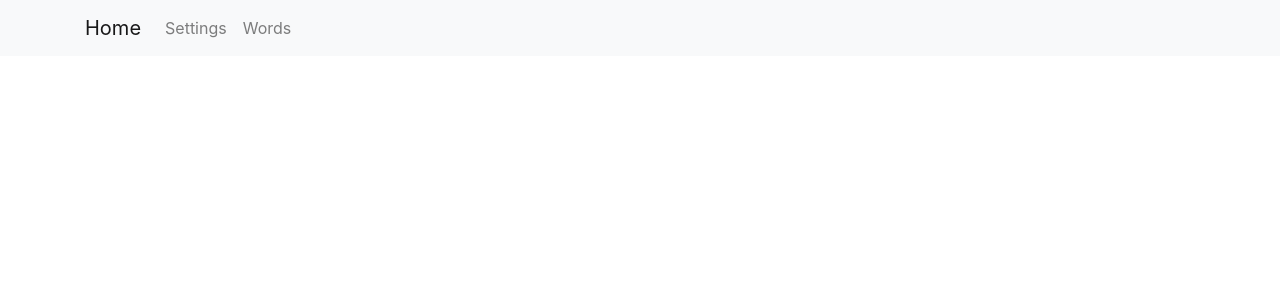
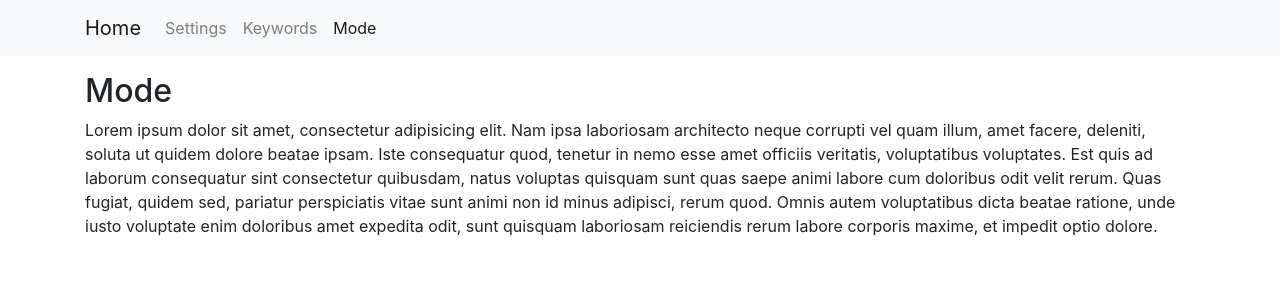
Before and after one commit to ivirsen76/proxy-sql, a React (Create React App) app: page /mode in a window 1280 px wide. Shown: the top 300 px of the page. Built offline with nearby package versions, Linux system fonts and the light colour scheme.

Commit message:
Add Keywords page

```diff
--- a/src/App.js
+++ b/src/App.js
@@ -4,6 +4,7 @@ import { BrowserRouter as Router, Switch, Route } from "react-router-dom";
 import Home from "./pages/Home";
 import Settings from "./pages/Settings";
 import Words from "./pages/Words";
+import Mode from "./pages/Mode";
 import style from "./App.module.css";
 
 export default () => {
@@ -16,6 +17,7 @@ export default () => {
                         <Route exact path="/" component={Home} />
                         <Route exact path="/settings" component={Settings} />
                         <Route exact path="/words" component={Words} />
+                        <Route exact path="/mode" component={Mode} />
                     </Switch>
                 </div>
             </Router>
--- a/src/components/Nav/index.js
+++ b/src/components/Nav/index.js
@@ -16,7 +16,8 @@ export default props => {
                 >
                     <ul className="navbar-nav mr-auto">
                         <NavLink to="/settings">Settings</NavLink>
-                        <NavLink to="/words">Words</NavLink>
+                        <NavLink to="/words">Keywords</NavLink>
+                        <NavLink to="/mode">Mode</NavLink>
                     </ul>
                 </div>
             </div>
--- a/src/pages/Settings/index.js
+++ b/src/pages/Mode/index.js
@@ -3,7 +3,7 @@ import React from 'react';
 export default props => {
     return (
         <div>
-            <h2>Settings</h2>
+            <h2>Mode</h2>
             <p>
                 Lorem ipsum dolor sit amet, consectetur adipisicing elit. Nam
                 ipsa laboriosam architecto neque corrupti vel quam illum, amet
```
